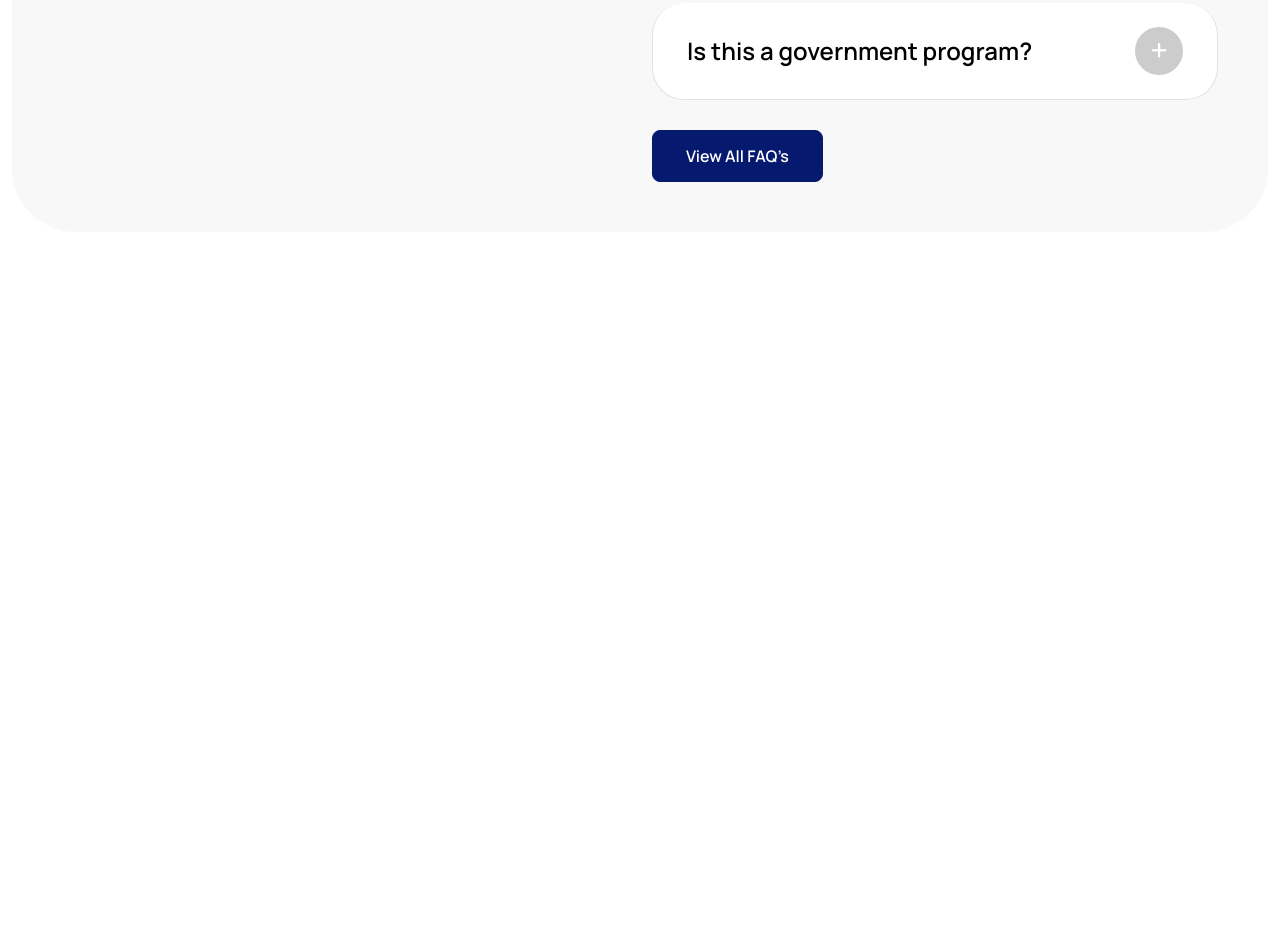
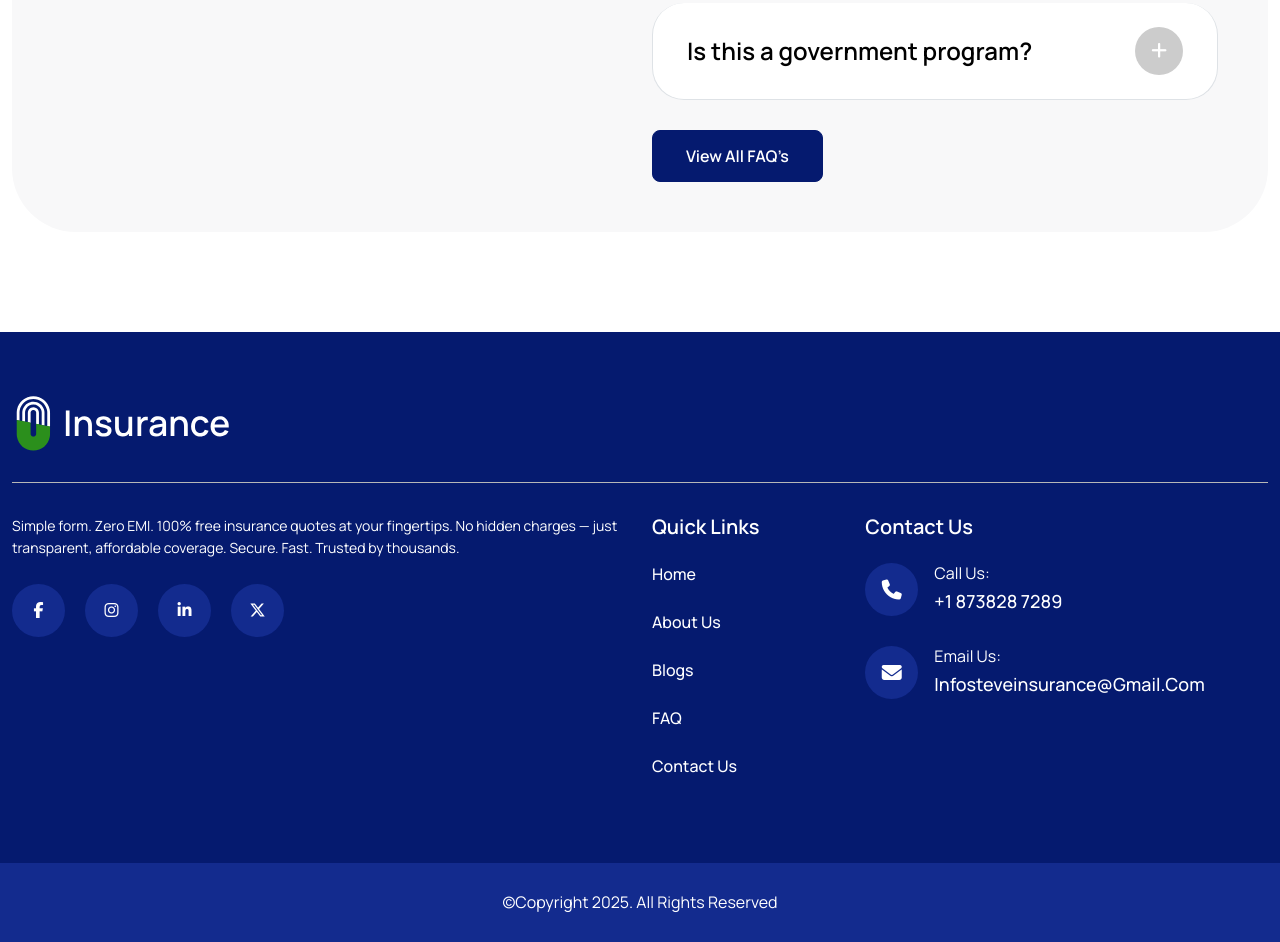
Before and after one commit to MohamadAdil/zeroinsurance, a plain HTML site: page index.html in a window 1280 px wide. Shown: the part 3312-4254 px from the top of the page. Before the commit the page ends 3644 px from the top, so only its background shows below. Drawn offline with nearby package versions, Linux system fonts and the light colour scheme.

Commit message:
'12-06-2025'

```diff
--- a/css/style.css
+++ b/css/style.css
@@ -580,3 +580,118 @@ figure {
   content: '\f068';
   background-color: var(--success-green);
 }
+
+/*  */
+.uppet-ft {
+  padding: 60px 0;
+  background-color: var(--primary-blue);
+}
+
+.logo-wrap {
+  padding-bottom: 27px;
+  border-bottom: 1px solid #B7B7B7;
+  margin-bottom: 32px;
+}
+
+.logo-wrap img {
+  max-width: 217px;
+  object-fit: contain;
+}
+
+.uppet-ft .first-col p {
+  font: 400 14px/1.6 var(--font-family-p);
+  color: var(--white);
+  margin-bottom: 24px;
+}
+
+.uppet-ft h5 {
+  font: 600 20px/1.2 var(--font-family-p);
+  text-transform: capitalize;
+  margin-bottom: 24px;
+  color: var(--white);
+}
+
+.uppet-ft ul li {
+  margin: 0 0 24px;
+}
+
+.uppet-ft ul li a {
+  font: 500 16px/1.2 var(--font-family-p);
+  text-transform: capitalize;
+  color: var(--white);
+}
+
+
+.socail-links-ft {
+  display: flex;
+  align-items: center;
+  gap: 20px;
+}
+
+.socail-links-ft li {
+  width: 53px;
+  height: 53px;
+  border-radius: 50%;
+  background: #132B8E;
+  display: flex;
+  align-items: center;
+  justify-content: center;
+  margin: 0;
+}
+
+.socail-links-ft li a {
+  font-size: 20px;
+  color: var(--white);
+}
+
+.socail-links-ft li a:hover {
+  color: var(--success-green);
+}
+
+.btm-ft {
+  padding: 30px 0;
+  background-color: var(--navy-blue);
+}
+
+.btm-ft p {
+  font: 400 16px/1.2 var(--font-family-p);
+  text-transform: capitalize;
+  text-align: center;
+  color: var(--white);
+}
+
+.contact-item {
+  display: flex;
+  align-items: center;
+  gap: 16px;
+  margin-bottom: 30px;
+}
+
+.contact-icon {
+  width: 53px;
+  height: 53px;
+  border-radius: 50%;
+
+  background: #132B8E;
+  display: flex;
+  align-items: center;
+  justify-content: center;
+}
+
+.contact-icon i {
+  color: var(--white);
+  font-size: 20px;
+}
+
+.contact-item h6 {
+  font: 400 16px/1 var(--font-family-p);
+  text-transform: capitalize;
+  margin-bottom: 10px;
+  color: var(--white);
+}
+
+.contact-item a {
+  font: 500 18px/1 var(--font-family-p);
+  text-transform: capitalize;
+  color: var(--white);
+}
--- a/index.html
+++ b/index.html
@@ -50,7 +50,7 @@
   <link rel="stylesheet" href="./css/responsive.css">
 
   <!-- Favicon -->
-  <link rel="icon" href="/favicon.ico" type="image/x-icon">
+  <link rel="icon" href="./images/favicon.svg" type="image/x-icon">
 
   <!-- Canonical Link -->
   <link rel="canonical" href="">
@@ -95,7 +95,7 @@
     </div>
     <nav class="navbar navbar-expand-md" aria-label="Fourth navbar example">
       <div class="container">
-        <a class="navbar-brand" href="#">
+        <a class="navbar-brand" href="./index.html">
           <img src="./images/logo.svg" alt="Zero Insurance Logo">
         </a>
         <button class="navbar-toggler" type="button" data-bs-toggle="collapse" data-bs-target="#navbarsExample04"
@@ -422,6 +422,93 @@
       </div>
     </div>
   </section>
+  <!-- Footer -->
+  <footer class="site-footer">
+    <div class="uppet-ft">
+      <div class="container">
+        <div class="logo-wrap">
+          <a href="./index.html">
+            <img src="./images/logo-white.svg" alt="Logo">
+          </a>
+        </div>
+        <div class="row">
+          <div class="col-md-6">
+            <div class="first-col">
+              <p>Simple form. Zero EMI. 100% free insurance quotes at your fingertips. No hidden charges — just
+                transparent, affordable coverage. Secure. Fast. Trusted by thousands.</p>
+              <ul class="socail-links-ft">
+                <li>
+                  <a href="https://www.facebook.com" target="_blank" aria-label="Facebook"><i
+                      class="fa-brands fa-facebook-f"></i></a>
+                </li>
+                <li>
+                  <a href="https://www.instagram.com" target="_blank" aria-label="Instagram"><i
+                      class="fa-brands fa-instagram"></i></a>
+                </li>
+                <li>
+                  <a href="https://www.linkedin.com" target="_blank" aria-label="LinkedIn"><i
+                      class="fa-brands fa-linkedin-in"></i></a>
+                </li>
+                <li>
+                  <a href="https://twitter.com" target="_blank" aria-label="Twitter"><i
+                      class="fa-brands fa-x-twitter"></i></a>
+                </li>
+              </ul>
+            </div>
+          </div>
+          <div class="col-md-2">
+            <div class="second-cl">
+              <h5>quick links</h5>
+              <ul>
+                <li>
+                  <a href="javascript:void(0)">Home</a>
+                </li>
+                <li>
+                  <a href="javascript:void(0)">About Us</a>
+                </li>
+                <li>
+                  <a href="javascript:void(0)">Blogs</a>
+                </li>
+                <li>
+                  <a href="javascript:void(0)">FAQ</a>
+                </li>
+                <li>
+                  <a href="javascript:void(0)">Contact Us</a>
+                </li>
+              </ul>
+            </div>
+          </div>
+          <div class="col-md-4">
+            <div class="third-cl">
+              <h5>Contact Us</h5>
+              <div class="contact-item">
+                <div class="contact-icon">
+                  <i class="fa-solid fa-phone"></i>
+                </div>
+                <div>
+                  <h6>Call Us:</h6>
+                  <a href="tel:+18738287289">+1 873828 7289</a>
+                </div>
+              </div>
+              <div class="contact-item">
+                <div class="contact-icon">
+                  <i class="fa-solid fa-envelope"></i>
+                </div>
+                <div>
+                  <h6>Email Us:</h6><a href="mailto:infosteveinsurance@gmail.com">infosteveinsurance@gmail.com</a>
+                </div>
+              </div>
+            </div>
+          </div>
+        </div>
+      </div>
+    </div>
+    <div class="btm-ft">
+      <div class="container">
+        <p>©copyright 2025. all rights reserved</p>
+      </div>
+    </div>
+  </footer>
   <!-- jquery -->
   <script src="https://code.jquery.com/jquery-3.7.1.min.js"></script>
   <!-- Bootstrap JS  -->
```
Also changed, not shown: images/favicon.svg (added), images/logo-white.svg (added).
